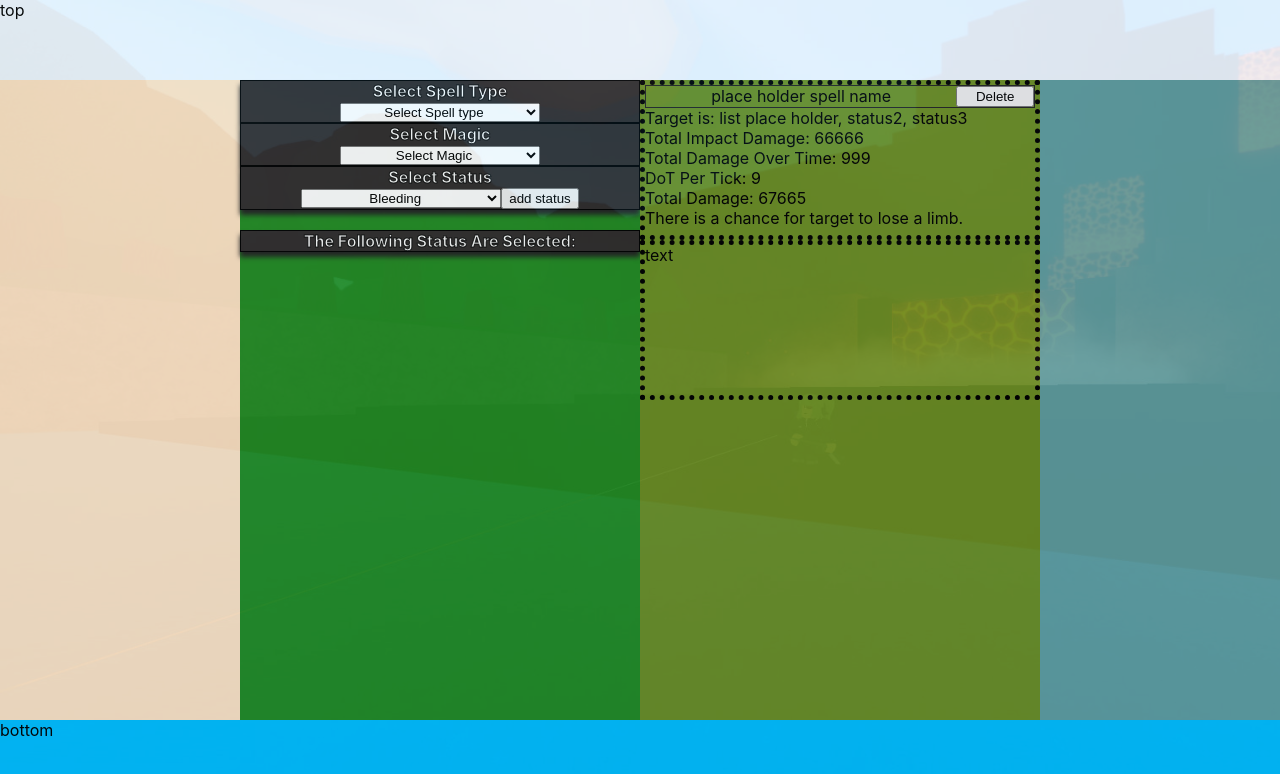
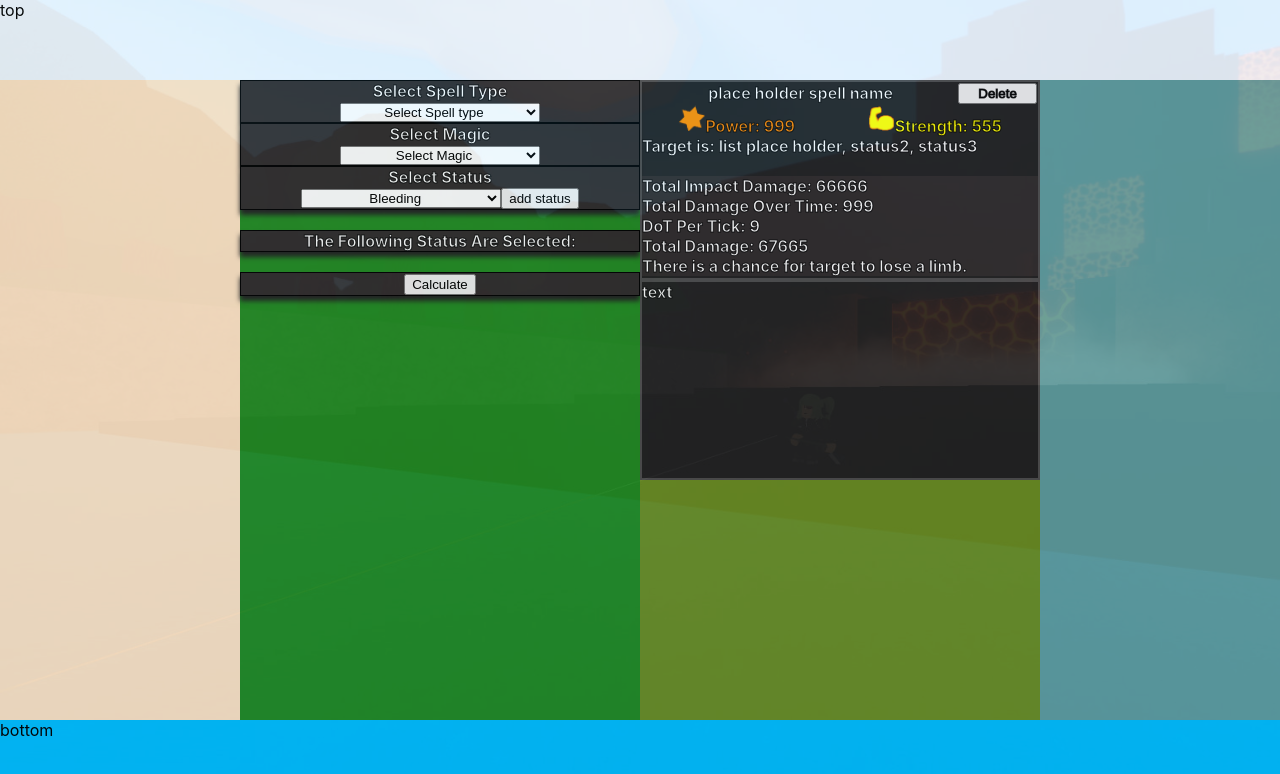
Before and after one commit to DJLixo00/wom-fan-tools, a React (Create React App) app: page / in a window 1280 px wide. Shown: the top 774 px of the page. Built offline with nearby package versions, Linux system fonts and the light colour scheme.

Commit message:
adjusted UI of damagebox

```diff
--- a/src/App.css
+++ b/src/App.css
@@ -149,10 +149,17 @@
 }
 
 .damageBox, .rightRow{
-  height: 20vh;
+  height: 25vh;
   box-sizing: border-box;
-  border: black 5px dotted;
+  border: rgb(78, 78, 78) 2px solid;
   overflow-y: auto;
+
+  -webkit-text-stroke-width: 1px;
+  -webkit-text-stroke-color: rgba(0, 0, 0, 0.8);
+  color:rgb(255, 255, 255);
+  font-weight: bold;
+
+  background-color: #222222;
 }
 
 .encSelected {
@@ -165,7 +172,7 @@
   text-align: center;
   box-sizing: border-box;
   background-color: #302c2c;
-  border: black 1px solid;
+  border: rgb(0, 0, 0) 1px solid;
   box-shadow: 0px 5px 5px #222222;
 }
 
@@ -193,14 +200,24 @@
   flex-wrap: wrap;
 }
 
-.dbName div{
+.dbName div {
   text-align: center;
   width: 80%;
 }
 
+.dbPowStrRow {
+  display: flex;
+  flex-wrap: wrap;
+  justify-content: space-around;
+  background-color: #222222;
+}
 
-.dbName button{
+.dbName button {
   width: 20%;
+}
+
+.dbSummary {
+  background-color: #302c2c;
 }
 
 /* Applying backgrounds to enchantment buttons*/
--- a/src/components/DamageBox.jsx
+++ b/src/components/DamageBox.jsx
@@ -1,4 +1,7 @@
 import React, { Component } from 'react';
+
+import iconPow from "../images/others/iconPow.png";
+import iconStr from "../images/others/iconStr.png";
 
 class damageBox extends Component {
   state = {  }
@@ -21,9 +24,14 @@ class damageBox extends Component {
         <div>{damage.spellName}</div>
         <button onClick={()=>this.props.delHandler(this.props.dbId)}>Delete</button>
       </div>
+      <div className="dbPowStrRow">
+        <div className='statPowP'><img src={iconPow}/>Power: {damage.power}</div>
+        <div className='statStrP'><img src={iconStr}/>Strength: {damage.strength}</div>
+      </div>
       <div className='dbStatus'>
         Target is: {this.listCommaString(damage.statusList)}
       </div>
+      <br></br>
       <div className='dbSummary'>
         <div>Total Impact Damage: <span>{damage.impact}</span></div>
         <div>Total Damage Over Time: <span>{damage.dotSum}</span></div>
--- a/src/components/LeftSide.jsx
+++ b/src/components/LeftSide.jsx
@@ -9,7 +9,6 @@ import iconCas from "../images/others/iconCas.png";
 import iconMsp from "../images/others/iconMsp.png";
 import iconSze from "../images/others/iconSze.png";
 import iconKnb from "../images/others/iconKnb.png";
-
 
 class LeftSide extends Component {
     state = {
@@ -301,8 +300,14 @@ class LeftSide extends Component {
               <div className='selectContainer'>
                 <div>The Following Status Are Selected:</div>
                 <div className='statusContainer'>
+                  {/* start appending status components here */}
+                </div>
+              </div>
 
-                  </div>
+              <br></br>
+
+              <div className='selectContainer'>
+                <button>Calculate</button>
               </div>
 
             </div>
--- a/src/components/RightSide.jsx
+++ b/src/components/RightSide.jsx
@@ -122,6 +122,8 @@ class RightSide extends Component {
         enchantButtonClassArr[this.state.enchantmentSelected] = "encSelected";
 
         let placeHolderDamageBoxOBj = {
+            "power":999,
+            "strength":555,
             "spellName":"place holder spell name",
             "statusList":["list place holder","status2","status3"],
             "impact":66666,
--- a/src/magics.js
+++ b/src/magics.js
@@ -254,7 +254,26 @@ const OBJ = {"magics": {
         },
     },
     },
-    "Weapons":{
+    "melee":{
+        "oldDagger":{
+            "name": "Old Dagger",
+            "attacks":{
+                "light":{
+                    "name":"Slash",
+                    "damage":1000000000000000
+                },
+                "heavy":{
+                    "name":"Heavy Slash",
+                    "damage":100000000000000000
+                },
+                "throw":{
+                    "name":"Throw",
+                    "damage":9999999999999999999
+                }
+            }
+        }
+    },
+    "ranged":{
         "oldDagger":{
             "name": "Old Dagger",
             "attacks":{
```
Lines whose indentation alone changed are shown as unchanged.
